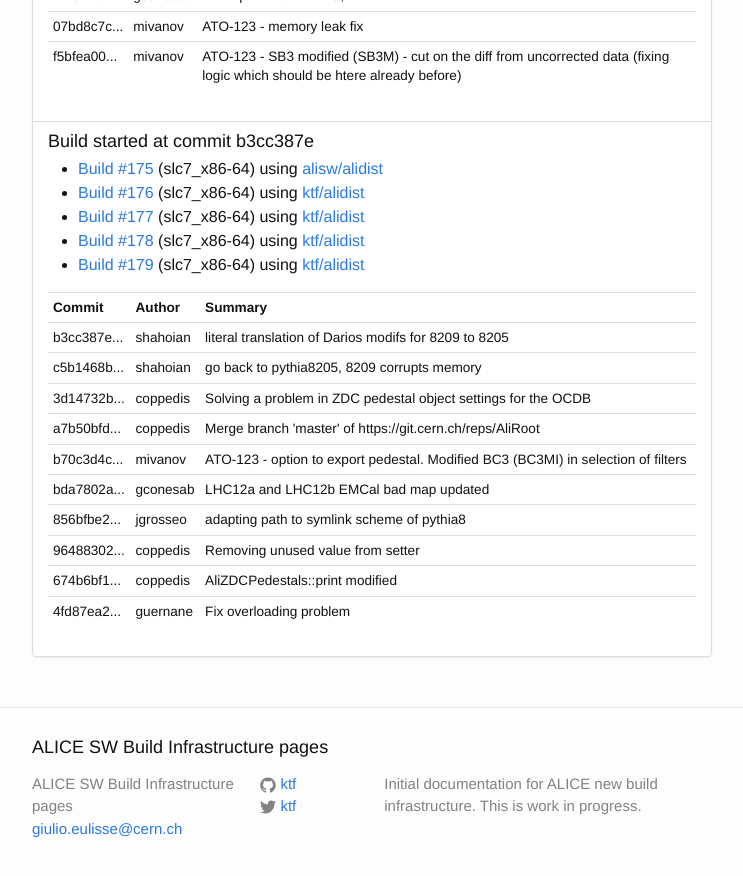
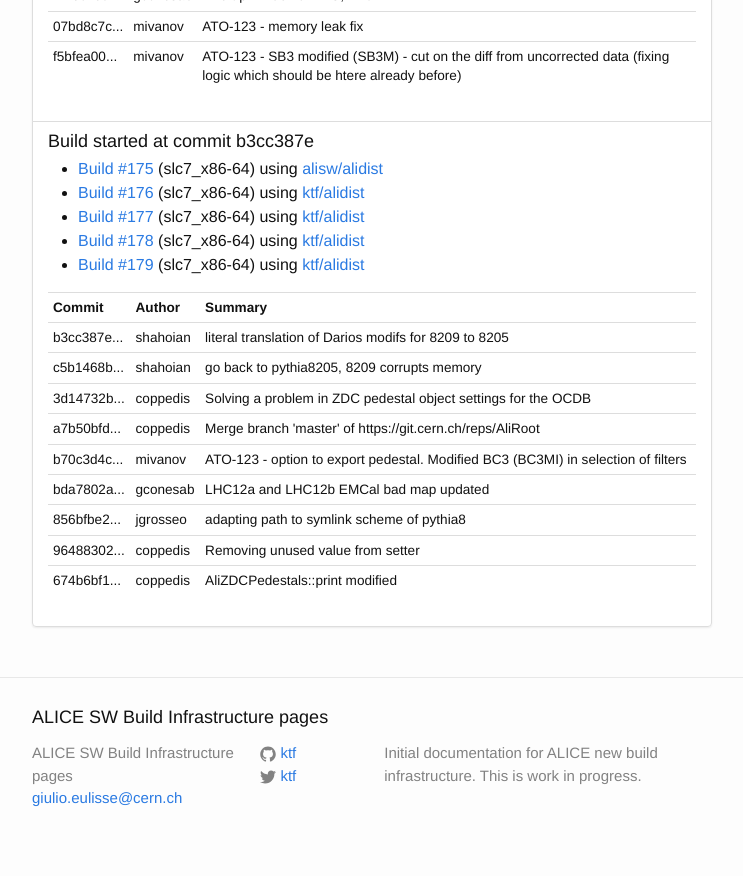
Before and after one commit to alisw/alisw.github.io, a Jekyll site: the page built from index.html, in a window 1280 px wide and 900 px high, scrolled down 5078 px. Shown: the top 876 px of the window, without its empty margins (268-1011 px from the left). Built offline with Jekyll 4.4.1, drawn with Linux system fonts in a browser that asks for light colours; nearby versions of some CDN libraries.

Commit message:
Updated results.

```diff
--- a/_data/commits-aliroot-master.yaml
+++ b/_data/commits-aliroot-master.yaml
@@ -138,8 +138,3 @@
  message: >-
     AliZDCPedestals::print modified
  author: !!str coppedis
--
- commit: "4fd87ea2f146dd140e6ac5bc9a7555e5ddff19bb"
- message: >-
-    Fix overloading problem
- author: !!str guernane
```
